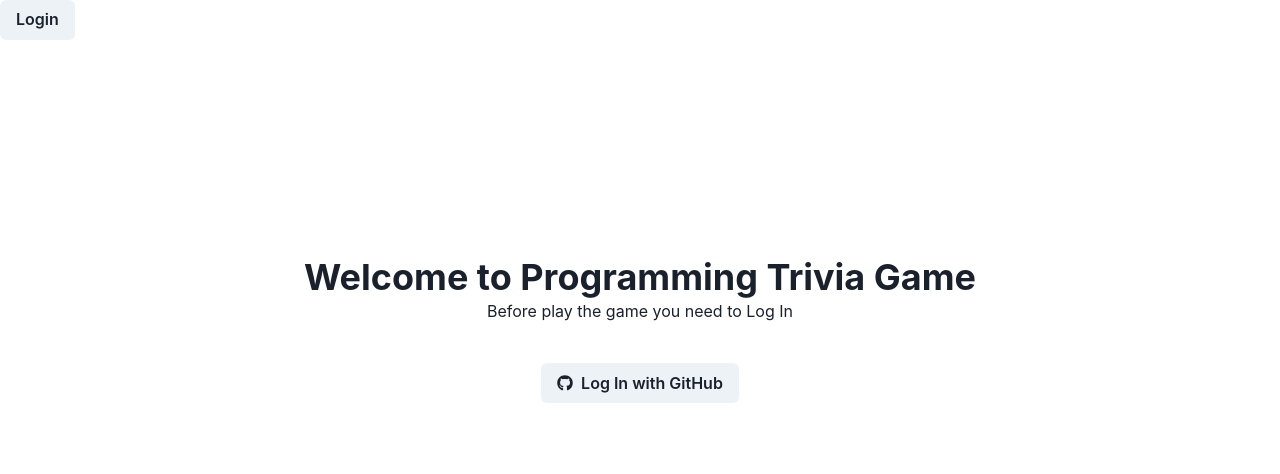
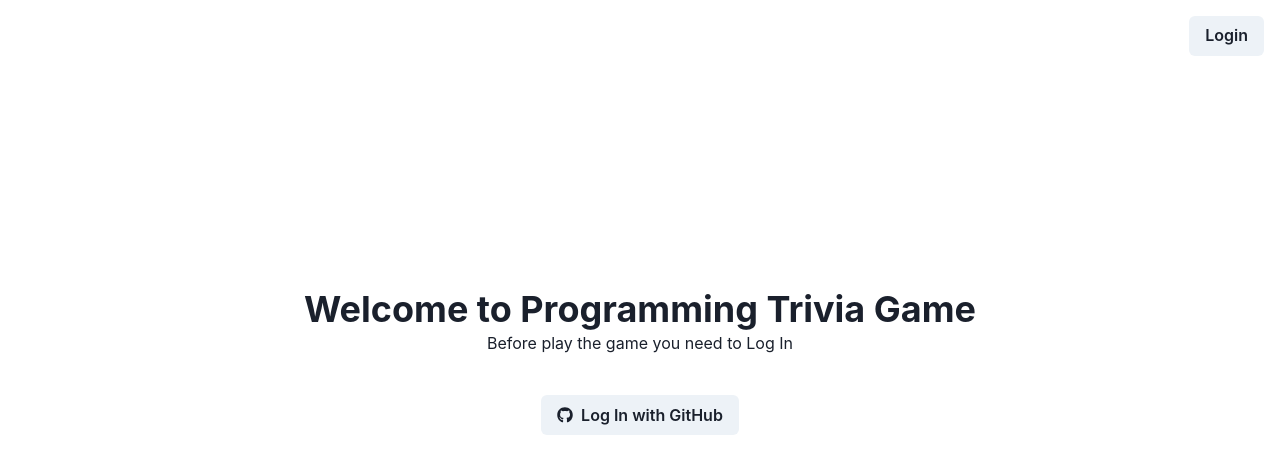
Before and after one commit to franciscocobas/trivia-nerd, a Next.js app: page / in a window 1280 px wide. Shown: the top 474 px of the page. Built offline with nearby package versions, Linux system fonts and the light colour scheme; no server answers.

Commit message:
Fix config with Auth

```diff
--- a/components/header.tsx
+++ b/components/header.tsx
@@ -8,15 +8,18 @@ function Header(props: Props): JSX.Element {
   const loading = status === "loading";
 
   return (
-    <Box as="header">
+    <Box as="header" display="flex" justifyContent="flex-end">
       {!session ? (
         <Button
-          onClick={() => signIn(undefined, { callbackUrl: `${process.env.NEXT_AUTH_URL}/game` })}
+          m="4"
+          onClick={() => signIn(undefined, { callbackUrl: `${process.env.NEXTAUTH_URL}/game` })}
         >
           Login
         </Button>
       ) : (
-        <Button onClick={() => signOut()}>Logout</Button>
+        <Button m="4" onClick={() => signOut()}>
+          Logout
+        </Button>
       )}
     </Box>
   );
--- a/pages/index.tsx
+++ b/pages/index.tsx
@@ -14,7 +14,11 @@ const Home: NextPage = () => {
         <Box alignSelf="flex-end" as="header" minH={14} />
         <Heading mt={40}>Welcome to Programming Trivia Game</Heading>
         <Text>Before play the game you need to Log In</Text>
-        <Button leftIcon={<FaGithub />} mt={10} onClick={() => signIn()}>
+        <Button
+          leftIcon={<FaGithub />}
+          mt={10}
+          onClick={() => signIn(undefined, { callbackUrl: `${process.env.NEXTAUTH_URL}/game` })}
+        >
           Log In with GitHub
         </Button>
       </Center>
```
